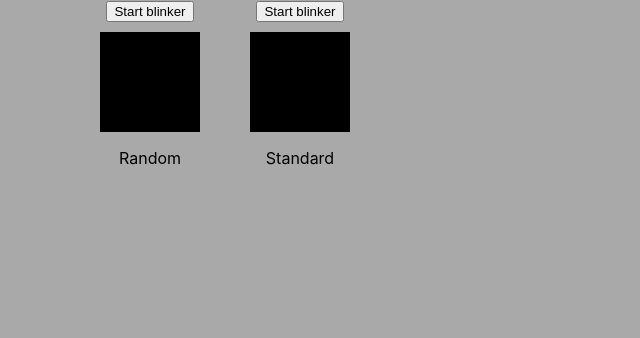
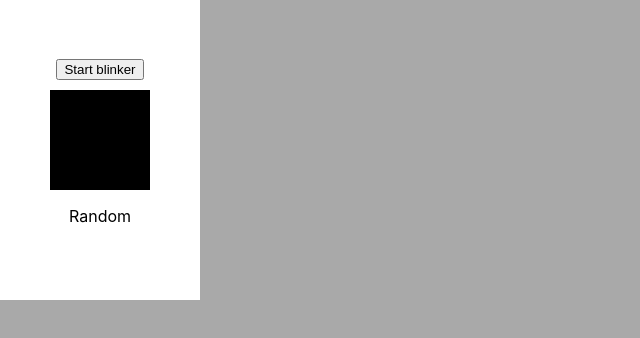
Before and after one commit to zascherrer/RandomBlinker, a React (Create React App) app: page / in a window 1280 px wide. Shown: the top 338 px of the page, without its empty margins (0-640 px from the left). Built offline with nearby package versions, Linux system fonts and the light colour scheme.

Commit message:
Began work on creating menus for the blinkers. Fixed an issue with the opacity in the CSS files.

```diff
--- a/src/Components/Blinker/blinker.css
+++ b/src/Components/Blinker/blinker.css
@@ -1,5 +1,3 @@
 .container {
   display: inline-block;
-  margin-left: 50px;
-  margin-right: auto;
 }
--- /dev/null
+++ b/src/Components/BlinkerContainer/blinkerContainer.js
@@ -0,0 +1,14 @@
+import React from 'react';
+import {Blinker, Panel} from '../';
+
+const BlinkerContainer = (props) => {
+  return (
+    <div>
+      <Panel>
+        <Blinker isRandom={props.isRandom}/>
+      </Panel>
+    </div>
+  );
+}
+
+export default BlinkerContainer;
--- /dev/null
+++ b/src/Components/Panel/panel.css
@@ -0,0 +1,9 @@
+.panel {
+  height: 300px;
+  width: 200px;
+  background-color: white;
+  z-index: 0;
+  display: flex;
+  justify-content: center;
+  align-items: center;
+}
--- /dev/null
+++ b/src/Components/Panel/panel.js
@@ -0,0 +1,10 @@
+import React from 'react';
+import './panel.css';
+
+const Panel = (props) => {
+  return (
+    <div className="panel">{props.children}</div>
+  );
+}
+
+export default Panel;
--- a/src/Components/Scenes/SideBySide/sideBySide.js
+++ b/src/Components/Scenes/SideBySide/sideBySide.js
@@ -1,6 +1,6 @@
 import React from 'react';
 import {Component} from 'react';
-import {Blinker} from '../../';
+import {BlinkerContainer} from '../../';
 import './sideBySide.css';
 
 class SideBySide extends Component {
@@ -14,8 +14,7 @@ class SideBySide extends Component {
   render() {
     return(
       <center className="container">
-        <Blinker isRandom={true}/>
-        <Blinker isRandom={false}/>
+        <BlinkerContainer isRandom={true}/>
       </center>
     );
   }
--- a/src/Components/index.js
+++ b/src/Components/index.js
@@ -1,11 +1,15 @@
 import Blinker from './Blinker/blinker';
 import Button from './Button/button';
 import Box from './Box/box';
+import Panel from './Panel/panel';
+import BlinkerContainer from './BlinkerContainer/blinkerContainer';
 import {SideBySide} from './Scenes';
 
 export {
   Blinker,
   Button,
   Box,
+  Panel,
+  BlinkerContainer,
   SideBySide
 }
```
